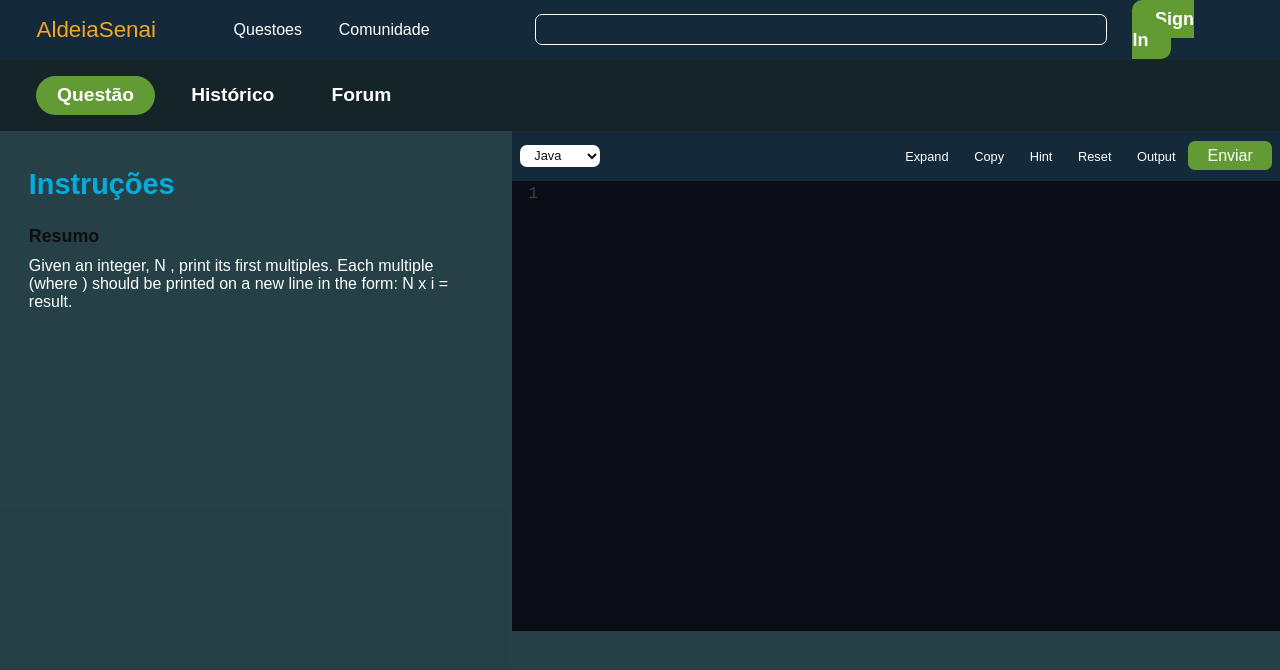
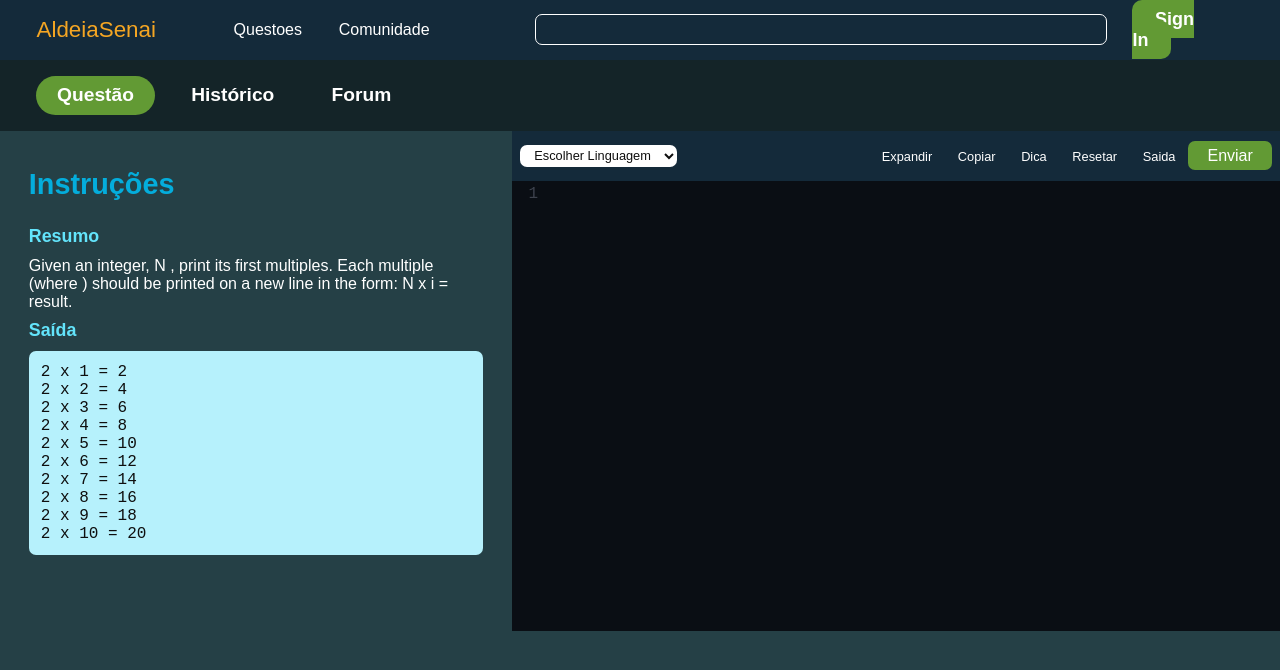
Before and after one commit to Nakaitsu/NewGPT, a React (Create React App) app in the folder front/: page / in a window 1280 px wide. Shown: the top 670 px of the page. Built offline with nearby package versions, Linux system fonts and the light colour scheme.

Commit message:
ta feio mas ta funcionando

```diff
--- a/front/src/Components/QuestionPage/QuestionPage.Styles.js
+++ b/front/src/Components/QuestionPage/QuestionPage.Styles.js
@@ -73,11 +73,15 @@ export const EditorOptionsContainer = styled.div`
   background-color: var(--blue-darken);
 `
 
+export const OptionsList = styled.div`
+
+`
+
 export const InfoSectionTitle = styled.span`
   display: block;
   font-size: 1.115rem;
   font-weight: 700;
-  color: #0f0f0f;
+  color: var(--cyan);
   margin-top: .55em;
   margin-bottom: .55em;
 `
@@ -93,8 +97,14 @@ export const InfoInstructionBox = styled.div`
 
   padding: .75em;
   color: var(--blue-darken);
-  background-color: rgba(99, 228, 251, 0.4);
+  // background-color: rgba(99, 228, 251, 0.4);
+  background-color: var(--dm-blue);
   border-radius: 7px;
+
+  span {
+    display: block;
+    color: #0f0f0f;
+  }
 `
 
 export const EditorLanguageSelector = styled.select`
--- a/front/src/Components/QuestionPage/QuestionPage.jsx
+++ b/front/src/Components/QuestionPage/QuestionPage.jsx
@@ -2,13 +2,16 @@ import React, { useEffect, useRef, useState } from 'react'
 import QuestionViews from './../QuestionViews/QuestionViews';
 import { Container, ContentBlock } from './../../Assets/Components/index';
 import Header from './../Header/Header';
-import { CodeEditorContainer, InfoInstructionBox, EditorForm, InfoSectionTitle, InfoText, InstructionContainer, QuestionContent, EditorOptionsContainer, EditorLanguageSelector, SubmitButton, CodeAction, Editor, CodeArea, Console } from './QuestionPage.Styles';
+import { CodeEditorContainer, InfoInstructionBox, EditorForm, InfoSectionTitle, InfoText, InstructionContainer, QuestionContent, EditorOptionsContainer, EditorLanguageSelector, SubmitButton, CodeAction, Editor, CodeArea, Console, OptionsList } from './QuestionPage.Styles';
 
 import CodeMirror from 'codemirror'
-import 'codemirror/mode/javascript/javascript'
 import 'codemirror/lib/codemirror.css'
 import 'codemirror/addon/edit/closebrackets'
+
 import 'codemirror/theme/ayu-dark.css'
+
+import 'codemirror/mode/clike/clike'
+import 'codemirror/mode/python/python'
 
 const QuestionPage = ({ question }) => {
   const [hasEditor, setHasEditor] = useState(false)
@@ -20,6 +23,7 @@ const QuestionPage = ({ question }) => {
   const [loadInterval, setLoadInterval] = useState(null)
   const [dotCount, setDotCount] = useState(0);
 
+  const [editor, setEditor] = useState(null)
   let codeMirrorEditor = null
 
   useEffect(() => {
@@ -40,8 +44,6 @@ const QuestionPage = ({ question }) => {
     if (!codeMirrorEditor && !hasEditor) {
       const initializeEditor = () => {
         const codeEditor = CodeMirror.fromTextArea(textareaRef.current, {
-          value: '// digite seu código aqui',
-          mode: 'javascript',
           theme: 'ayu-dark',
           lineNumbers: true,
           autoCloseBrackets: true,
@@ -51,6 +53,7 @@ const QuestionPage = ({ question }) => {
 
         codeMirrorEditor = codeEditor
         setHasEditor(true)
+        setEditor(codeEditor)
       }
 
       initializeEditor()
@@ -64,8 +67,16 @@ const QuestionPage = ({ question }) => {
     }
   }, [dotCount]);
 
-  const handleLanguageSelect = (event) => {
-    setLanguage(event.target.value)
+  const handleLanguageSelect = async (event) => {
+    const language = event.target.value
+    setLanguage(language)
+
+    if(language == 'java')
+      editor.setOption('mode', 'text/x-java')
+    else if(language == 'c++')
+      editor.setOption('mode', 'text/x-c++src')
+    else if(language == 'python')
+      editor.setOption('mode', 'python')
   }
 
   const handleActionClick = async (event) => {
@@ -119,26 +130,43 @@ const QuestionPage = ({ question }) => {
 
           <InfoSectionTitle>Resumo</InfoSectionTitle>
           {question}
+
+          <InfoSectionTitle>Saída</InfoSectionTitle>
+          <InfoInstructionBox>
+            <span>2 x 1 = 2</span>
+            <span>2 x 2 = 4</span>
+            <span>2 x 3 = 6</span>
+            <span>2 x 4 = 8</span>
+            <span>2 x 5 = 10</span>
+            <span>2 x 6 = 12</span>
+            <span>2 x 7 = 14</span>
+            <span>2 x 8 = 16</span>
+            <span>2 x 9 = 18</span>
+            <span>2 x 10 = 20</span>
+          </InfoInstructionBox>
         </InstructionContainer>
 
         <CodeEditorContainer>
           <EditorForm>
             <EditorOptionsContainer>
-              <EditorLanguageSelector onChange={handleLanguageSelect} name="language" id="language">
-                <option value="java">Java</option>
-                <option value="c++">C++</option>
-                <option value="python">Python</option>
-              </EditorLanguageSelector>
+              <OptionsList>
+                <EditorLanguageSelector onChange={handleLanguageSelect} name="language" id="language">
+                  <option value="">Escolher Linguagem</option>
+                  <option value="java">Java</option>
+                  <option value="c++">C++</option>
+                  <option value="python">Python</option>
+                </EditorLanguageSelector>
+              </OptionsList>
 
-              <div className="opcoes-list" onClick={handleActionClick}>
-                <CodeAction id="expand">Expand</CodeAction>
-                <CodeAction id="copy">Copy</CodeAction>
-                <CodeAction id="hint">Hint</CodeAction>
-                <CodeAction id="reset">Reset</CodeAction>
-                <CodeAction id="output">Output</CodeAction>
+              <OptionsList className="opcoes-list" onClick={handleActionClick}>
+                <CodeAction id="expand">Expandir</CodeAction>
+                <CodeAction id="copy">Copiar</CodeAction>
+                <CodeAction id="hint">Dica</CodeAction>
+                <CodeAction id="reset">Resetar</CodeAction>
+                <CodeAction id="output">Saida</CodeAction>
 
                 <SubmitButton id="submit">Enviar</SubmitButton>
-              </div>
+              </OptionsList>
             </EditorOptionsContainer>
 
             <Editor>
```
